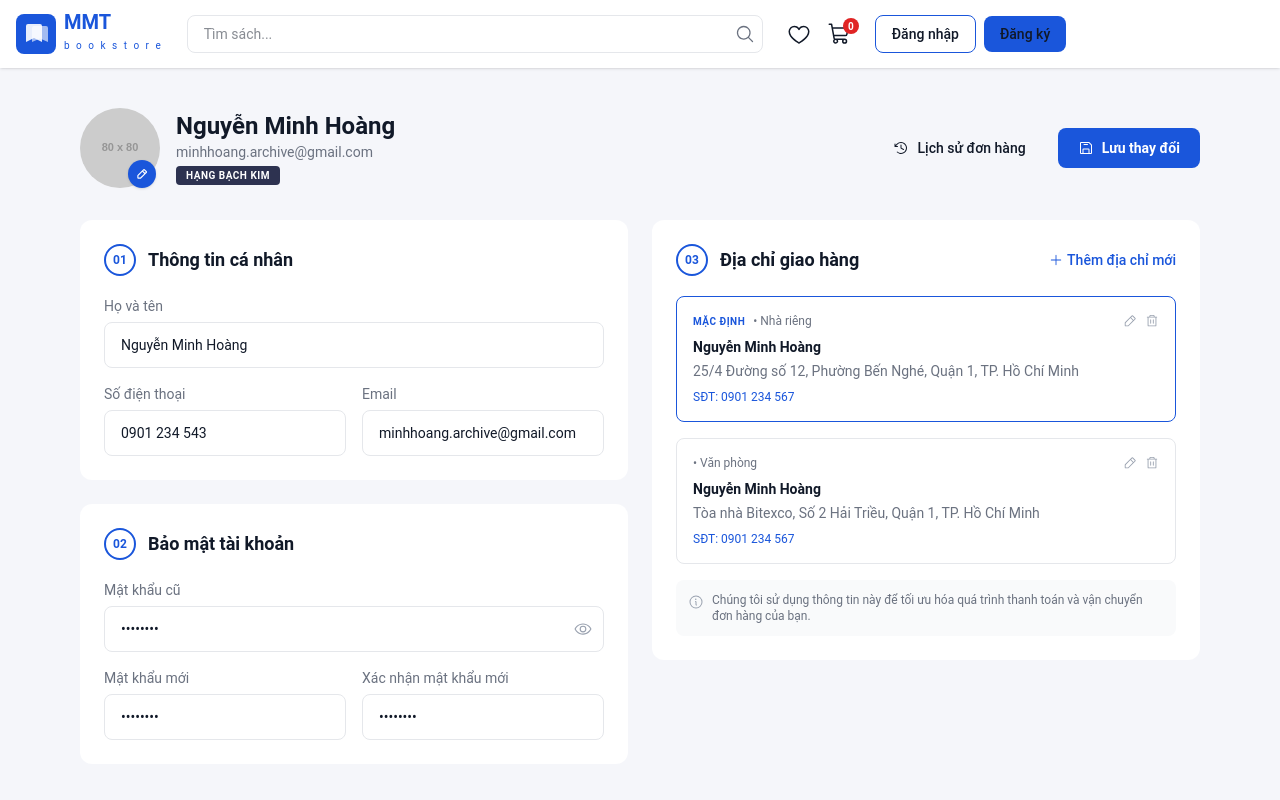
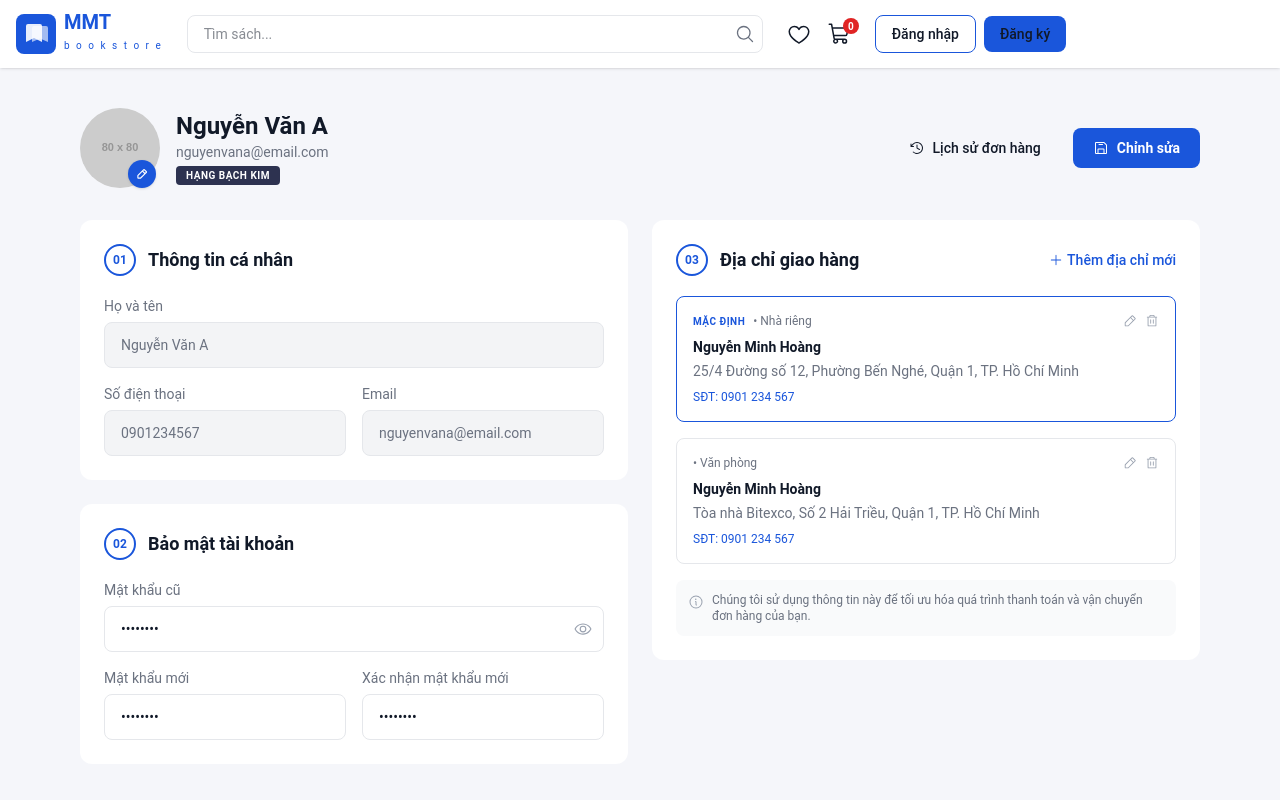
Before and after one commit to phuccodenub/WebbansachC2_Frontend, a React (Vite) app: page /profile in a window 1280 px wide. Shown: the top 800 px of the page. Built offline with nearby package versions, Linux system fonts and the light colour scheme.

Commit message:
feat(profile): implement profile form state management

```diff
--- a/src/pages/ProfilePage.tsx
+++ b/src/pages/ProfilePage.tsx
@@ -1,3 +1,5 @@
+import { useState } from 'react'
+import type { ChangeEvent } from 'react'
 import { Link } from 'react-router-dom'
 import { PencilSimple, Eye, Trash, Plus, ClockCounterClockwise, FloppyDisk, Info } from '@phosphor-icons/react'
 
@@ -7,6 +9,14 @@ const addresses = [
 ]
 
 export default function ProfilePage() {
+  const [profile, setProfile] = useState({
+    fullName: 'Nguyễn Văn A',
+    phone: '0901234567',
+    email: 'nguyenvana@email.com',
+  })
+
+  const [isEditing, setIsEditing] = useState(false)
+
   return (
     <div className="bg-[#F5F6FA] min-h-screen">
       <div className="max-w-6xl mx-auto px-4 py-10">
@@ -20,8 +30,8 @@ export default function ProfilePage() {
               </button>
             </div>
             <div>
-              <h1 className="text-2xl font-bold text-text-primary">Nguyễn Minh Hoàng</h1>
-              <p className="text-sm text-text-secondary">minhhoang.archive@gmail.com</p>
+              <h1 className="text-2xl font-bold text-text-primary">{profile.fullName}</h1>
+              <p className="text-sm text-text-secondary">{profile.email}</p>
               <span className="inline-block mt-1 px-2.5 py-0.5 bg-[#2D3250] text-white text-[10px] font-bold rounded uppercase tracking-wider">
                 Hạng Bạch Kim
               </span>
@@ -32,9 +42,18 @@ export default function ProfilePage() {
               <ClockCounterClockwise size={16} />
               Lịch sử đơn hàng
             </Link>
-            <button className="flex items-center gap-2 px-5 py-2.5 bg-primary text-white text-sm font-semibold rounded-lg hover:bg-blue-700 transition-colors">
+            <button
+              onClick={() => {
+                if (isEditing) {
+                  console.log('Saving profile:', profile)
+                  alert('Đã lưu thông tin!')
+                }
+                setIsEditing(!isEditing)
+              }}
+              className="flex items-center gap-2 px-5 py-2.5 bg-primary text-white text-sm font-semibold rounded-lg hover:bg-blue-700 transition-colors"
+            >
               <FloppyDisk size={16} />
-              Lưu thay đổi
+              {isEditing ? 'Lưu' : 'Chỉnh sửa'}
             </button>
           </div>
         </div>
@@ -51,16 +70,34 @@ export default function ProfilePage() {
               <div className="space-y-4">
                 <div>
                   <label className="block text-sm text-text-secondary mb-1.5">Họ và tên</label>
-                  <input type="text" defaultValue="Nguyễn Minh Hoàng" className="w-full px-4 py-3 border border-gray-200 rounded-lg text-sm focus:outline-none focus:border-primary" />
+                  <input
+                    type="text"
+                    value={profile.fullName}
+                    onChange={(e: ChangeEvent<HTMLInputElement>) => setProfile({ ...profile, fullName: e.target.value })}
+                    disabled={!isEditing}
+                    className="w-full px-4 py-3 border border-gray-200 rounded-lg text-sm focus:outline-none focus:border-primary disabled:bg-gray-100 disabled:text-text-secondary"
+                  />
                 </div>
                 <div className="grid grid-cols-2 gap-4">
                   <div>
                     <label className="block text-sm text-text-secondary mb-1.5">Số điện thoại</label>
-                    <input type="tel" defaultValue="0901 234 543" className="w-full px-4 py-3 border border-gray-200 rounded-lg text-sm focus:outline-none focus:border-primary" />
+                    <input
+                      type="tel"
+                      value={profile.phone}
+                      onChange={(e: ChangeEvent<HTMLInputElement>) => setProfile({ ...profile, phone: e.target.value })}
+                      disabled={!isEditing}
+                      className="w-full px-4 py-3 border border-gray-200 rounded-lg text-sm focus:outline-none focus:border-primary disabled:bg-gray-100 disabled:text-text-secondary"
+                    />
                   </div>
                   <div>
                     <label className="block text-sm text-text-secondary mb-1.5">Email</label>
-                    <input type="email" defaultValue="minhhoang.archive@gmail.com" className="w-full px-4 py-3 border border-gray-200 rounded-lg text-sm focus:outline-none focus:border-primary" />
+                    <input
+                      type="email"
+                      value={profile.email}
+                      onChange={(e: ChangeEvent<HTMLInputElement>) => setProfile({ ...profile, email: e.target.value })}
+                      disabled={!isEditing}
+                      className="w-full px-4 py-3 border border-gray-200 rounded-lg text-sm focus:outline-none focus:border-primary disabled:bg-gray-100 disabled:text-text-secondary"
+                    />
                   </div>
                 </div>
               </div>
```
